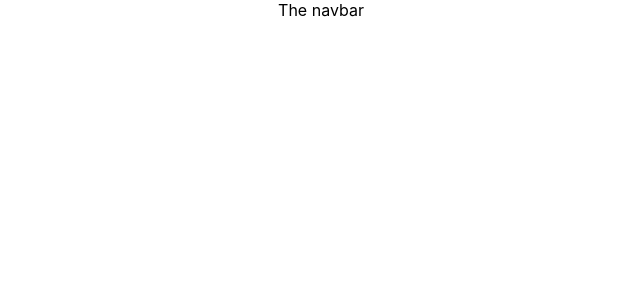
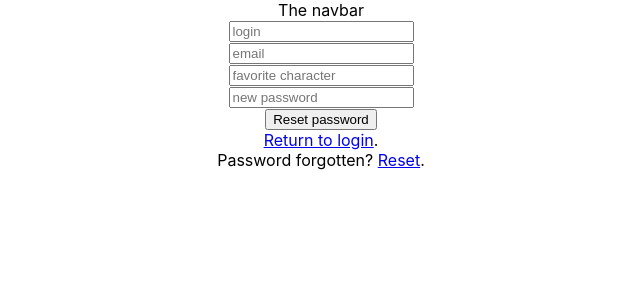
Before and after one commit to Zuretto/resource-manager, a React (Create React App) app in the folder resource-manager-frontend/: page /reset-password in a window 1280 px wide. Before the commit this address had no page. Shown: the top 300 px of the page, without its empty margins (319-959 px from the left). Built offline with nearby package versions, Linux system fonts and the light colour scheme.

Commit message:
front-end: add reset password functionality

```diff
--- a/resource-manager-frontend/src/app/App.js
+++ b/resource-manager-frontend/src/app/App.js
@@ -4,6 +4,7 @@ import ResourcesList from "../resources-list/ResourcesList";
 import LoginForm from "../auth/LoginForm";
 import RegisterForm from "../auth/RegisterForm";
 import { useSelector } from 'react-redux';
+import ResetPasswordForm from "../auth/ResetPasswordForm";
 
 function App() {
 
@@ -21,8 +22,10 @@ function App() {
             <BrowserRouter>
                 <Routes>
                     <Route path="/" element={<LoginForm/>}/>
+                    <Route path="/register-form" element={<RegisterForm/>}/>
+                    <Route path="/reset-password" element={<ResetPasswordForm />}/>
+
                     <Route path="resources/:userName" element={<ResourcesList/>}/>
-                    <Route path="/register-form" element={<RegisterForm/>}/>
                 </Routes>
             </BrowserRouter>
         </div>
--- /dev/null
+++ b/resource-manager-frontend/src/auth/ResetPasswordForm.js
@@ -0,0 +1,92 @@
+import './AuthStyles.css';
+import { useNavigate, Link } from 'react-router-dom';
+import { useDispatch } from 'react-redux';
+import axios from 'axios';
+import { ACTION_TYPES } from '../state/reducer';
+import { createRef, useState } from 'react';
+
+
+const ResetPasswordForm = () => {
+
+    const navigate = useNavigate();
+
+    const loginInputRef = createRef();
+    const passwordInputRef = createRef();
+    const emailInputRef = createRef();
+    const favoriteCharacterInputRef = createRef();
+
+    const dispatch = useDispatch();
+    const [errorMessage, setErrorMessage] = useState('');
+
+    const _isTextValid = (text) => text && !/\s/.test(text);
+
+    const _setStatusMessage = (text) => {
+        dispatch({ type: ACTION_TYPES.SET_STATUS_MESSAGE, payload: { statusMessage: text } });
+        setTimeout(() => {
+            dispatch({ type: ACTION_TYPES.SET_STATUS_MESSAGE, payload: { statusMessage: '' } });
+        }, 15000);
+    }
+
+    const performRegister = () => {
+        const userName = loginInputRef.current.value;
+        const password = passwordInputRef.current.value;
+        const email = emailInputRef.current.value;
+        const favoriteCharacter = favoriteCharacterInputRef.current.value;
+
+        if (!_isTextValid(userName) || !password || !_isTextValid(email) || !favoriteCharacter) {
+            setErrorMessage(() => 'Invalid data - please fill all input fields and do not use whitespaces on userName or email.')
+            return;
+        }
+
+        axios.patch('http://localhost:8080/auth/api/v1/user/password', null,
+            {
+                params: {
+                    login: userName,
+                    password: passwordInputRef.current.value,
+                    email: email,
+                    favoriteCharacter: favoriteCharacter
+                },
+            })
+            .then((_response) => {
+                _setStatusMessage('Password reset successfully.');
+                navigate(`/`);
+            })
+            .catch((_axiosError) => {
+                setErrorMessage(() => 'Login, email and favorite character does not match.');
+            });
+    };
+
+    return (
+        <div className="login--form">
+            <label>
+                <input placeholder="login" ref={loginInputRef}></input>
+            </label>
+
+            <label>
+                <input placeholder="email" ref={emailInputRef}></input>
+            </label>
+            <label>
+                <input placeholder="favorite character" ref={favoriteCharacterInputRef}></input>
+            </label>
+            <label>
+                <input type="password" placeholder="new password" ref={passwordInputRef}></input>
+            </label>
+            <span>
+                <button onClick={() => performRegister()}> Reset password </button>
+            </span>
+            {
+                errorMessage
+                    ? (<p className="error--paragraph"> {errorMessage} </p>)
+                    : ''
+            }
+            <span>
+                <Link to='/'>Return to login</Link>.
+            </span>
+            <span>
+                Password forgotten? <Link to='/reset-password'>Reset</Link>.
+            </span>
+        </div>
+    );
+}
+
+export default ResetPasswordForm;
--- a/resource-manager-frontend/src/resources-list/ResourcesList.js
+++ b/resource-manager-frontend/src/resources-list/ResourcesList.js
@@ -1,11 +1,35 @@
 import { useParams } from "react-router-dom";
-
+import { useState, useEffect } from 'react';
+import axios from 'axios';
 
 const ResourcesList = () => {
+
     const { userName } = useParams();
+    const [resourceMetadatas, setResourceMetadatas] = useState([]);
+
+    useEffect(() => {
+            if (resourceMetadatas.length === 0) {
+                fetchResources().then();
+            }
+        }
+    )
+
+    const fetchResources = async () => {
+        const resourceMetadatas = await axios.get(`http://localhost:8080/resource/api/v1/resources/${userName}`)
+            .then((response) => response.data);
+
+        setResourceMetadatas(() => resourceMetadatas);
+    }
 
     return (
-        <h3> Resources of user: {userName} </h3>
+        <>
+            <h3> Resources of user: {userName} </h3>
+            {
+                resourceMetadatas.map(resourceMetadata => {
+                    return <h2 key={resourceMetadata.resourceName}>{resourceMetadata.resourceName}</h2>
+                })
+            }
+        </>
     );
 }
 
```
